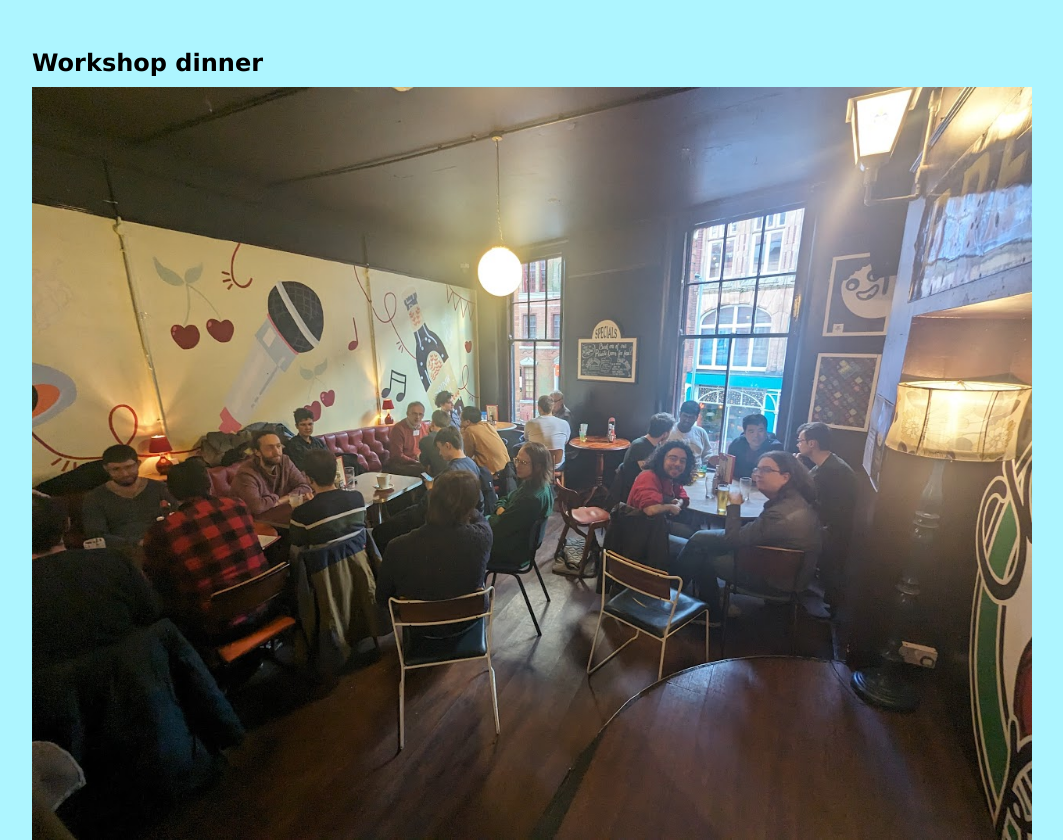
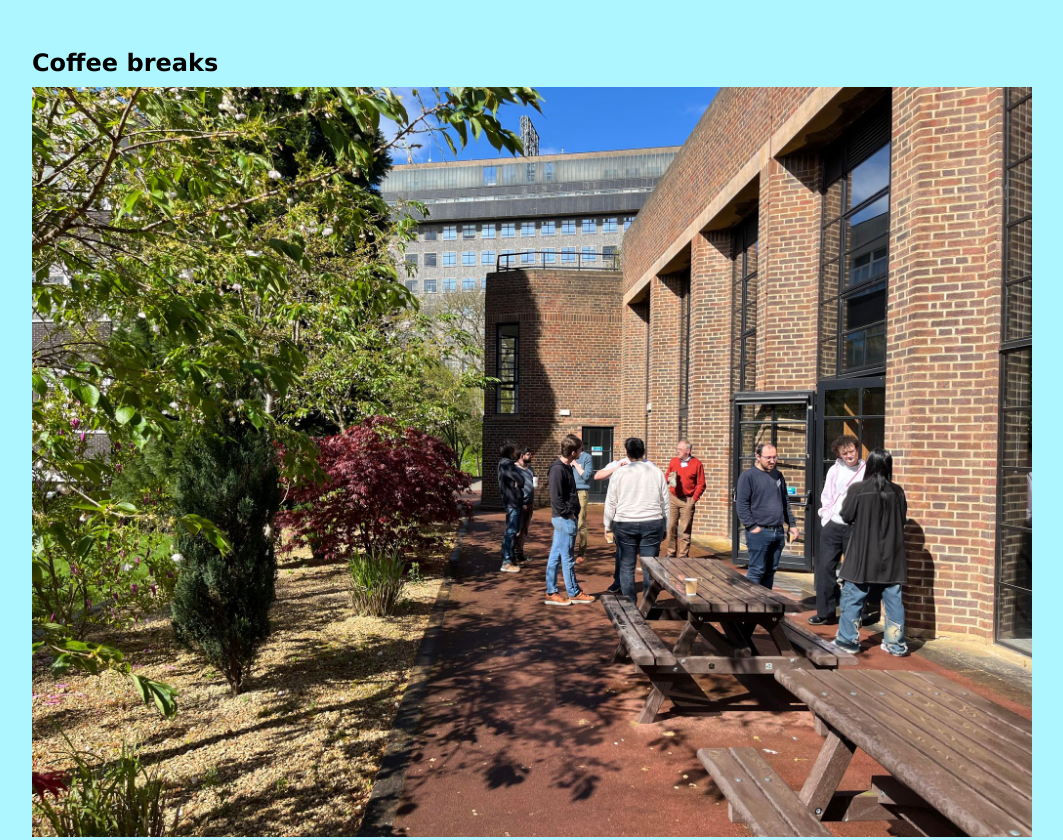
Before and after one commit to georgejkaye/syco12, an Eleventy site: page pictures.html in a window 1280 px wide. Shown: the part 8539-9379 px from the top of the page, without its empty margins (108-1171 px from the left). Built offline with nearby package versions, Linux system fonts and the light colour scheme; Eleventy itself is replaced by a stand-in of ours; files that its build step writes are made by us from their sources.

Commit message:
Add coffee break picture

```diff
--- a/pictures.html
+++ b/pictures.html
@@ -66,6 +66,13 @@
         {%- endfor -%}
       </div>
 
+      <h2>Coffee breaks</h2>
+
+      <img
+        class="picture" src="../static/coffee.jpg"
+        alt="The SYCO 12 attendees drinking coffee while standing outside"
+      />
+
       <h2>Workshop dinner</h2>
 
       <img
```
Also changed, not shown: static/coffee.jpg (added).
